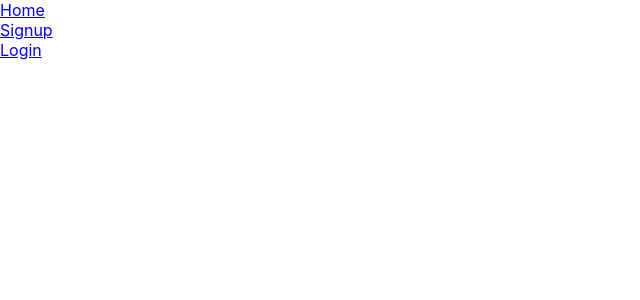
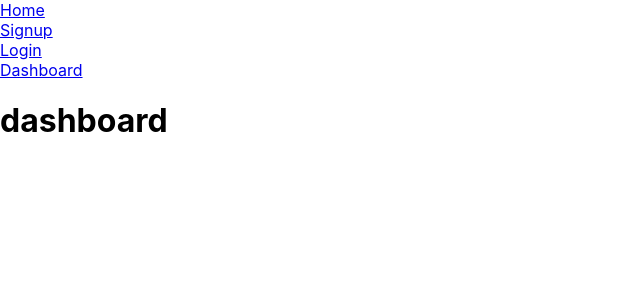
Before and after one commit to helenakristina/glittr-ui, a React (Create React App) app: page /dashboard in a window 1280 px wide. Shown: the top 300 px of the page, without its empty margins (0-640 px from the left). Built offline with nearby package versions, Linux system fonts and the light colour scheme.

Commit message:
dashboard

```diff
--- a/src/App.js
+++ b/src/App.js
@@ -8,6 +8,7 @@ import {
 import Home from './pages/home/index.tsx'
 import Signup from './pages/signup/index.tsx'
 import Login from './pages/login/index.tsx'
+import Dashboard from './pages/dashboard/index.tsx'
 
 export default function HomePage() {
   return (
@@ -16,6 +17,7 @@ export default function HomePage() {
         <div><Link to="/">Home</Link></div>
         <div><Link to="/signup">Signup</Link></div>
         <div><Link to="/login">Login</Link></div>
+        <div><Link to="/dashboard">Dashboard</Link></div>
         <Switch>
           <Route exact path="/" component={Home}>
           </Route>
@@ -23,6 +25,8 @@ export default function HomePage() {
           </Route>
           <Route path="/login" component={Login}>
           </Route>
+          <Route path="/dashboard" component={Dashboard}>
+          </Route>
         </Switch>
       </div>
     </Router>
--- /dev/null
+++ b/src/pages/dashboard/index.tsx
@@ -0,0 +1,11 @@
+import React from 'react';
+
+const Dashboard = () => {
+    return (
+        <div>
+            <h1>dashboard</h1>
+        </div>
+    )
+}
+
+export default Dashboard;
--- a/src/pages/login/index.tsx
+++ b/src/pages/login/index.tsx
@@ -5,7 +5,7 @@ const Form = styled.form`
 display: flex;
 flex-direction: column;
 width: 30%;
-margin: 0 auto;
+align-self: center;
 `;
 
 const Login = () => {
```
